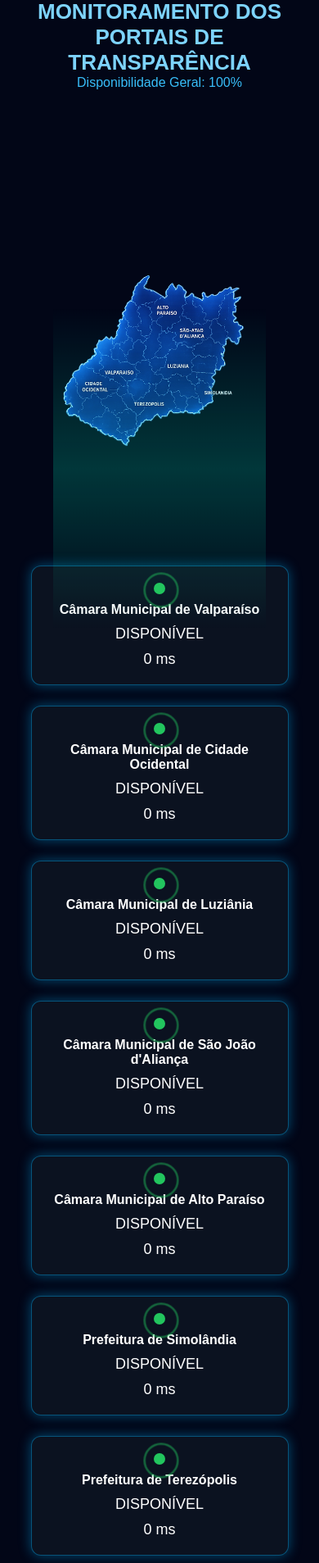
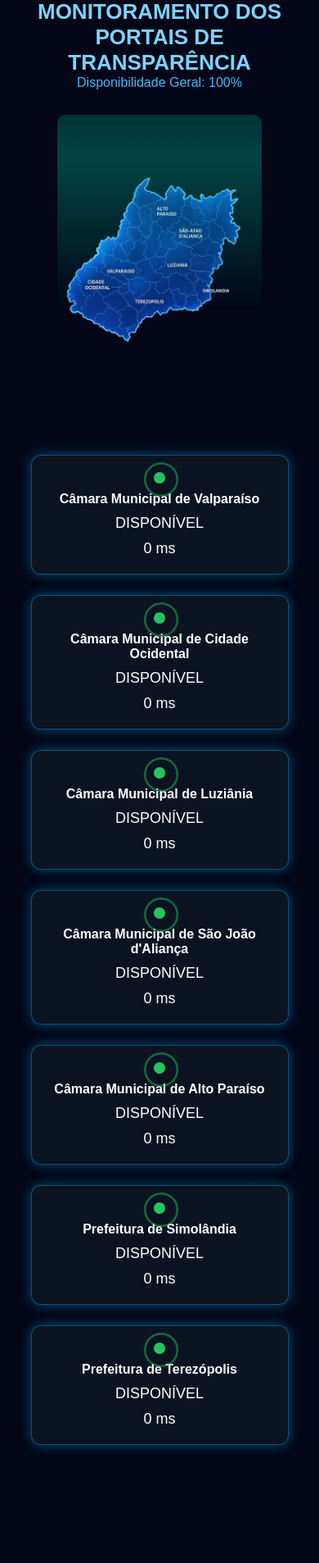
Before and after one commit to besttecsystem2025-cell/painel-noc-transparencia, a Flask app: page / in a window 390 px wide. Shown: the part 75-1982 px from the top of the page at 82% size. Run offline with Flask 3, Linux system fonts and the light colour scheme; data that the repository does not hold is empty.

Commit message:
Update dashboard.html

```diff
--- a/templates/dashboard.html
+++ b/templates/dashboard.html
@@ -18,7 +18,7 @@ padding:0;
 box-sizing:border-box;
 }
 
-/* TELA TRAVADA */
+/* TELA */
 
 html,body{
 width:100vw;
@@ -60,7 +60,6 @@ width:100%;
 height:calc(100vh - 100px);
 
 display:flex;
-
 justify-content:center;
 align-items:center;
 
@@ -75,7 +74,12 @@ padding:20px;
 .mapa{
 
 width:420px;
+
 position:relative;
+
+overflow:hidden;
+
+border-radius:10px;
 
 }
 
@@ -83,9 +87,11 @@ position:relative;
 
 width:100%;
 
+display:block;
+
 }
 
-/* SCAN DO MAPA */
+/* SCANNER */
 
 .scan{
 
@@ -98,19 +104,22 @@ width:100%;
 height:100%;
 
 background:linear-gradient(
-to bottom,
-transparent,
-rgba(0,255,200,0.2),
-transparent
+180deg,
+transparent 0%,
+rgba(0,255,200,0.25) 50%,
+transparent 100%
 );
 
-animation:scan 4s linear infinite;
+animation:scan 5s linear infinite;
+
+pointer-events:none;
 
 }
 
 @keyframes scan{
 
 0%{transform:translateY(-100%)}
+
 100%{transform:translateY(100%)}
 
 }
@@ -184,15 +193,15 @@ content:'';
 
 position:absolute;
 
-width:30px;
-height:30px;
+width:28px;
+height:28px;
 
 border-radius:50%;
 
 border:2px solid #22c55e;
 
-top:-8px;
-left:-8px;
+top:-7px;
+left:-7px;
 
 animation:radar 2s infinite;
 
@@ -201,7 +210,7 @@ animation:radar 2s infinite;
 @keyframes radar{
 
 0%{
-transform:scale(.5);
+transform:scale(.6);
 opacity:1;
 }
 
@@ -228,6 +237,8 @@ font-size:18px;
 
 flex-direction:column;
 
+height:auto;
+
 }
 
 .cards{
@@ -246,6 +257,12 @@ width:320px;
 
 @media(max-width:600px){
 
+html,body{
+
+overflow:auto;
+
+}
+
 .cards{
 
 grid-template-columns:1fr;
@@ -256,7 +273,7 @@ width:90%;
 
 .mapa{
 
-width:260px;
+width:250px;
 
 }
 
```
